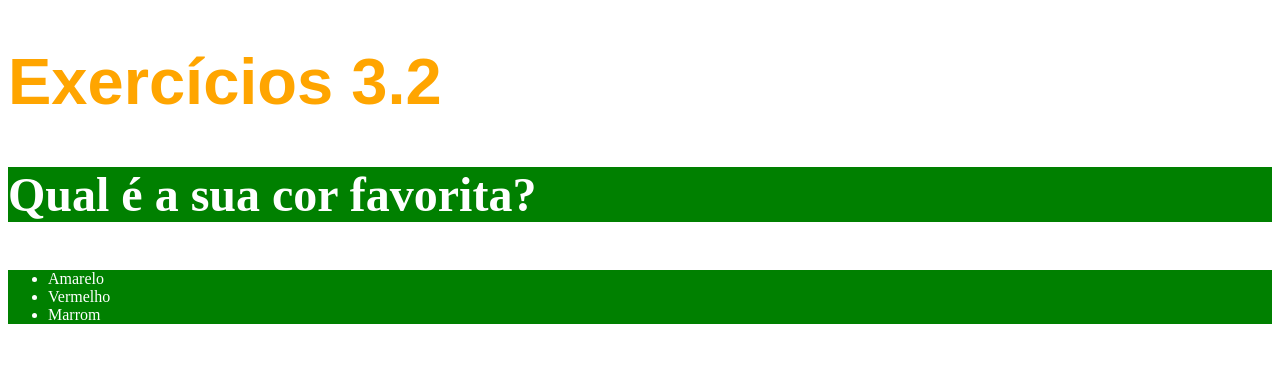
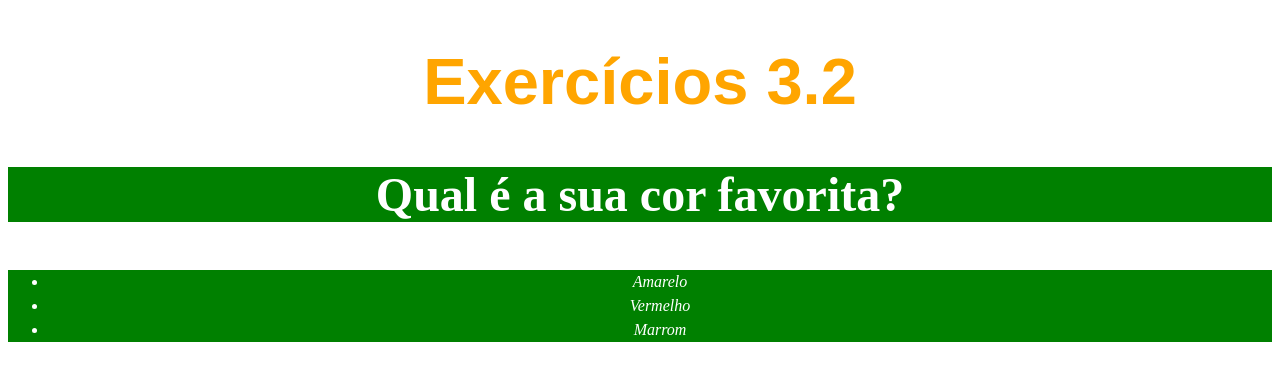
Before and after one commit to aysllanferreira/trybe-exercicios, a plain HTML site: page Fundamentos/1- HTML & CSS/3.2/index.html in a window 1280 px wide. Drawn offline with Linux system fonts and the light colour scheme.

Commit message:
fontstyle, line-height exploradas.

```diff
--- a/Fundamentos/1- HTML & CSS/3.2/index.html
+++ b/Fundamentos/1- HTML & CSS/3.2/index.html
@@ -8,8 +8,13 @@
           font-size: 16px;
         }
 
+        .centro{
+          text-align: center;
+        }
+
         h1 {
             font-size: 65px;
+            text-decoration: darkcyan;
             color: orange;
             font-family: sans-serif;
         }
@@ -23,15 +28,23 @@
           background-color: green;
           color: white;
         }
+
+        .teste{
+          font-style: italic;
+          line-height: 24px;
+        }
+
     </style>
   </head>
   <body>
-    <h1>Exercícios 3.2</h1>
-    <p class="changecolor">Qual é a sua cor favorita?</p>
-    <ul class="changecolor">
-      <li>Amarelo</li>
-      <li>Vermelho</li>
-      <li>Marrom</li>
+    <div>
+    <h1 class="centro">Exercícios 3.2</h1>
+    <p class="changecolor centro">Qual é a sua cor favorita?</p>
+    <ul class="changecolor centro">
+      <li class="teste">Amarelo</li>
+      <li class="teste">Vermelho</li>
+      <li class="teste">Marrom</li>
     </ul>
+  </div>
   </body>
 </html>
```
